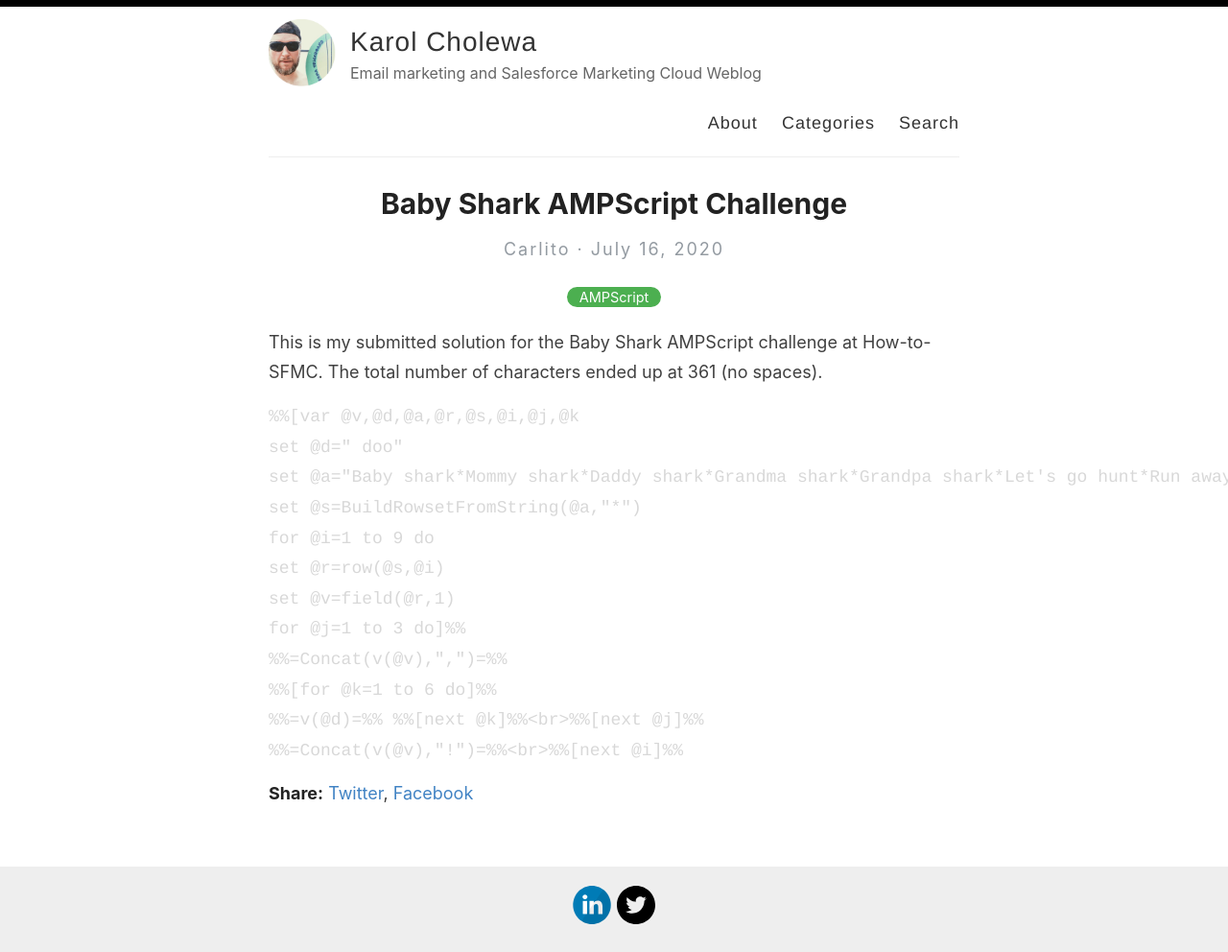
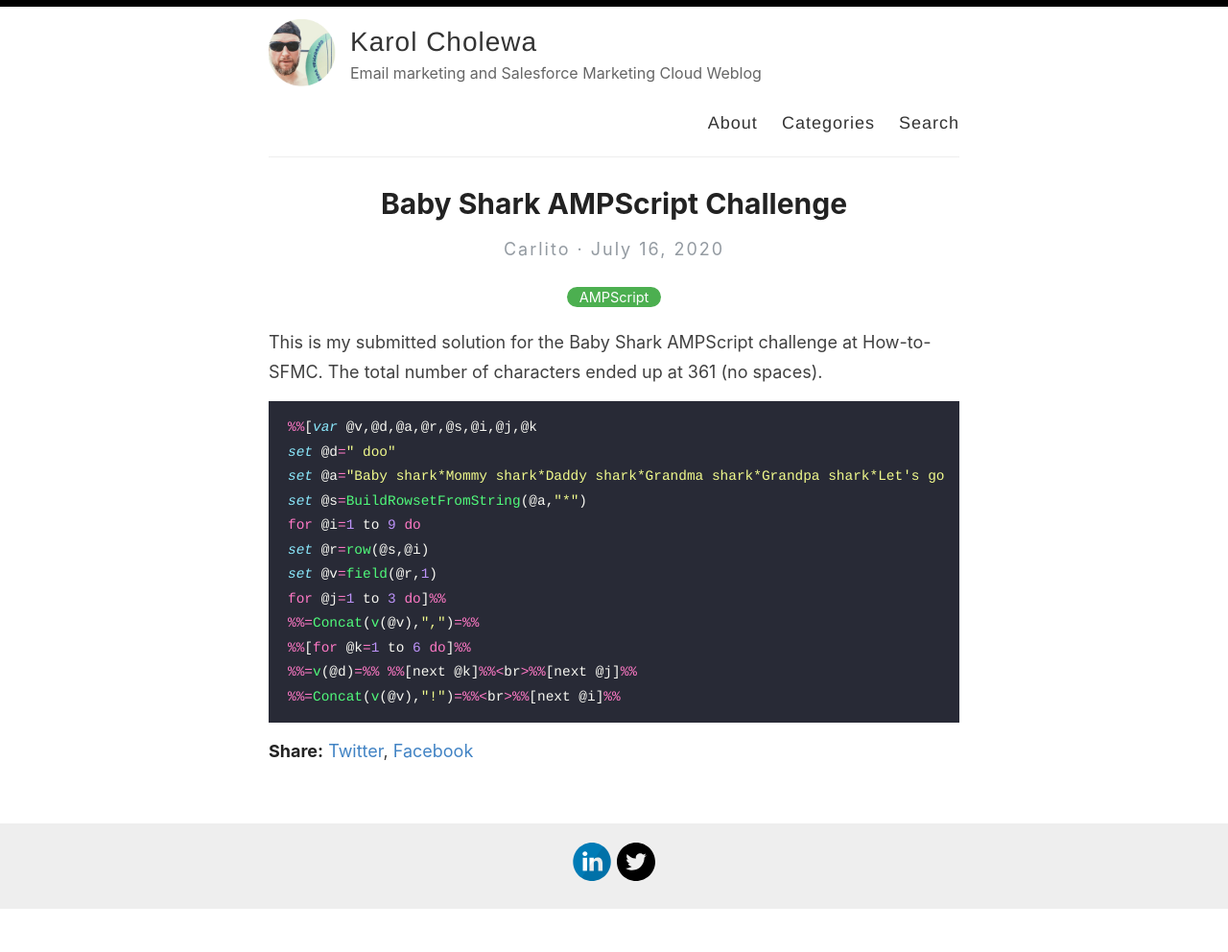
Before and after one commit to karolcholewa/blog, a Jekyll site: the page built from _posts/2020-07-16-babyshark-ampscrip-challenge.md, in a window 1280 px wide. Shown: the whole page at 96% size. Built offline with Jekyll 4.4.1, drawn with Linux system fonts in a browser that asks for light colours; after the commit the page ends 948 px from its top, so only the background shows below that.

Commit message:
updated code formatting

````diff
--- a/_posts/2020-07-16-babyshark-ampscrip-challenge.md
+++ b/_posts/2020-07-16-babyshark-ampscrip-challenge.md
@@ -7,7 +7,7 @@ This is my submitted solution for the Baby Shark AMPScript challenge at How-to-S
 The total number of characters ended up at 361 (no spaces).
 
 
-```ampscript
+```javascript
 %%[var @v,@d,@a,@r,@s,@i,@j,@k
 set @d=" doo"
 set @a="Baby shark*Mommy shark*Daddy shark*Grandma shark*Grandpa shark*Let's go hunt*Run away*Safe at last*It's the end"
````
